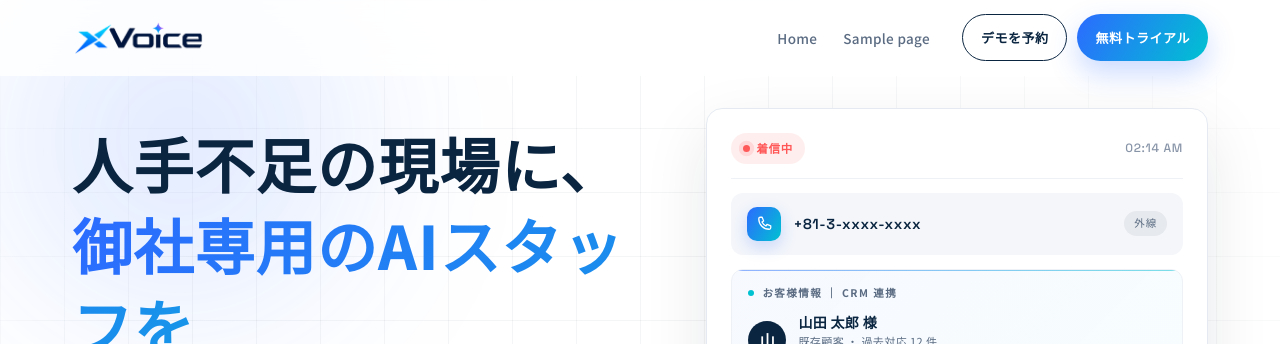
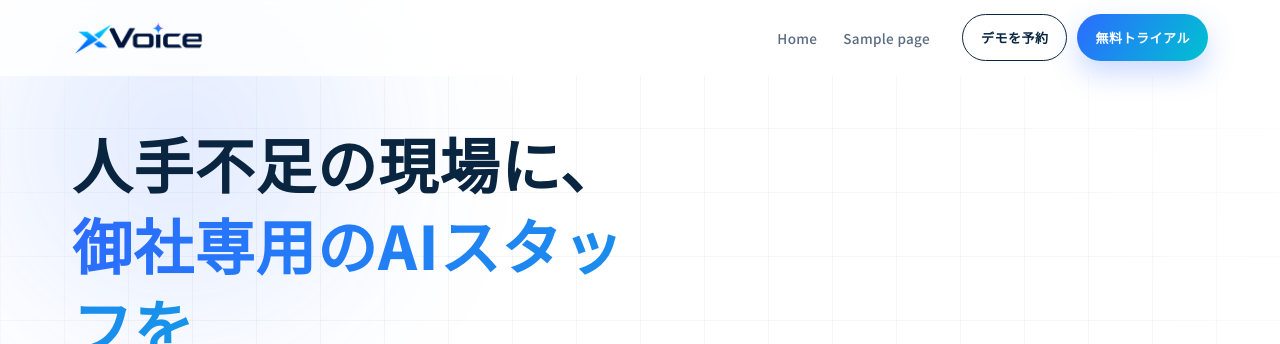
Before and after one commit to tagukichi/ailp, a WordPress theme: template wp-theme/xvoice/index.php in a window 1280 px wide. Shown: the top 344 px of the page. Run offline with PHP 8.4 and a stand-in for WordPress, Linux system fonts and the light colour scheme; the site name, menu and one post (Sample post) are stand-ins, and other content is empty; some libraries are stand-ins or nearby versions.

Commit message:
FV: prevent H1 mid-word break + swap right visual to illustration
- .hero-title: word-break: keep-all で「スタッフを」の改行崩れを防止
- 右側ビジュアル: data-call-cycle カードを撤去し、hero-illustration の <img> に差し替え（画像ファイル assets/images/hero-illustration.png は別途配置必要）
- ふわふわ float アニメ + prefers-reduced-motion 対応

```diff
--- a/wp-theme/xvoice/front-page.php
+++ b/wp-theme/xvoice/front-page.php
@@ -52,68 +52,8 @@ get_header(); ?>
         </div>
 
         <div class="hero-visual" aria-hidden="true">
-          <div class="visual-card visual-main" data-call-cycle>
-            <div class="visual-card-head">
-              <span class="visual-pill visual-pill-live">
-                <span class="live-dot"></span>着信中
-              </span>
-              <span class="visual-time">02:14 AM</span>
-            </div>
-
-            <div class="visual-caller">
-              <span class="caller-icon" aria-hidden="true">
-                <svg viewBox="0 0 24 24" fill="none">
-                  <path d="M5 5a2 2 0 0 1 2-2h2.5l2 5-2.2 1.3a12 12 0 0 0 5.4 5.4L16 12.5l5 2V17a2 2 0 0 1-2 2A14 14 0 0 1 5 5z" stroke="currentColor" stroke-width="1.7" stroke-linejoin="round"/>
-                </svg>
-              </span>
-              <span class="caller-num">+81-3-xxxx-xxxx</span>
-              <span class="caller-tag">外線</span>
-            </div>
-
-            <div class="visual-block visual-block-customer">
-              <div class="block-tag">
-                <span class="tag-icon"></span>お客様情報 ｜ CRM 連携
-              </div>
-              <div class="visual-customer">
-                <div class="customer-avatar">山</div>
-                <div class="customer-body">
-                  <strong>山田 太郎 様</strong>
-                  <span class="customer-meta">既存顧客 ・ 過去対応 12 件</span>
-                  <span class="customer-meta">直近接触 2026 / 5 / 3</span>
-                </div>
-              </div>
-            </div>
-
-            <div class="visual-block visual-block-live is-collapsed" data-step="1">
-              <div class="block-tag">
-                <span class="tag-icon tag-icon-rec"></span>会話を文字起こし中
-                <span class="rec-tag"><i></i>REC</span>
-              </div>
-              <p class="transcription"><span class="typed" data-typewriter="「あの、定期点検の予約をお願いしたいのですが、来週の空いている日を教えていただけますか…」"></span><span class="caret" aria-hidden="true"></span></p>
-            </div>
-
-            <div class="visual-block visual-block-ai is-collapsed" data-step="2">
-              <div class="block-tag">
-                <span class="tag-icon tag-icon-ai"></span>AI 要約
-                <span class="confidence">Confidence 96%</span>
-              </div>
-              <p class="ai-summary-text"><span class="typed" data-typewriter="「定期点検の予約。来週の空き状況を確認したい。」"></span><span class="caret caret-ai" aria-hidden="true"></span></p>
-            </div>
-
-            <div class="visual-task is-collapsed" data-step="3">
-              <div class="task-head">
-                <span class="task-check" aria-hidden="true">
-                  <svg viewBox="0 0 24 24" fill="none"><path d="M5 12l4 4L19 7" stroke="currentColor" stroke-width="2.6" stroke-linecap="round" stroke-linejoin="round"/></svg>
-                </span>
-                <span class="task-title">担当者へタスク自動登録</span>
-                <span class="task-status">完了</span>
-              </div>
-              <dl class="task-meta">
-                <div><dt>件名</dt><dd>定期点検 予約調整</dd></div>
-                <div><dt>担当</dt><dd>営業部・佐藤</dd></div>
-                <div><dt>期日</dt><dd>2026 / 05 / 14</dd></div>
-              </dl>
-            </div>
+          <div class="hero-illustration">
+            <img src="<?php echo esc_url(xvoice_asset_uri('images/hero-illustration.png')); ?>" alt="" loading="eager" decoding="async">
           </div>
         </div>
       </div>
--- a/wp-theme/xvoice/style.css
+++ b/wp-theme/xvoice/style.css
@@ -453,6 +453,8 @@ p { margin: 0; }
   line-height: 1.35;
   letter-spacing: 0.02em;
   color: var(--color-primary);
+  word-break: keep-all;
+  overflow-wrap: anywhere;
 }
 .hero-title-em {
   background: var(--grad-accent);
@@ -517,7 +519,32 @@ p { margin: 0; }
 .hero-visual {
   position: relative;
   height: 100%;
-}
+  display: flex;
+  align-items: center;
+  justify-content: center;
+}
+
+/* Hero illustration (image replacement of the call-cycle card) */
+.hero-illustration {
+  position: relative;
+  width: 100%;
+  max-width: 620px;
+  animation: heroFloat 6s ease-in-out infinite;
+}
+.hero-illustration img {
+  display: block;
+  width: 100%;
+  height: auto;
+  border-radius: var(--radius-lg, 20px);
+}
+@keyframes heroFloat {
+  0%, 100% { transform: translateY(0); }
+  50%      { transform: translateY(-8px); }
+}
+@media (prefers-reduced-motion: reduce) {
+  .hero-illustration { animation: none; }
+}
+
 .visual-card {
   position: relative;
   background: #fff;
```
Also changed, not shown: index.html (+2 -62 lines).
